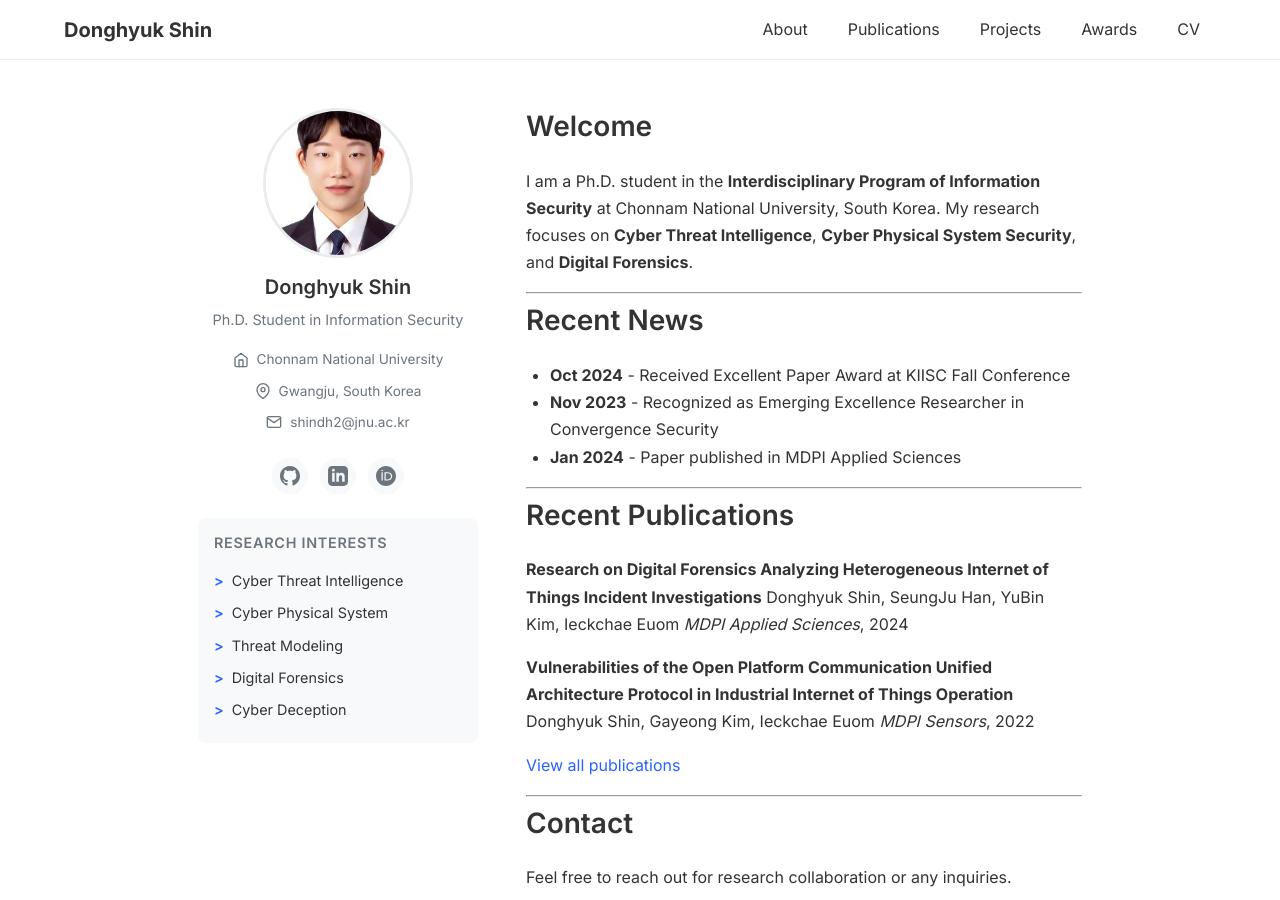
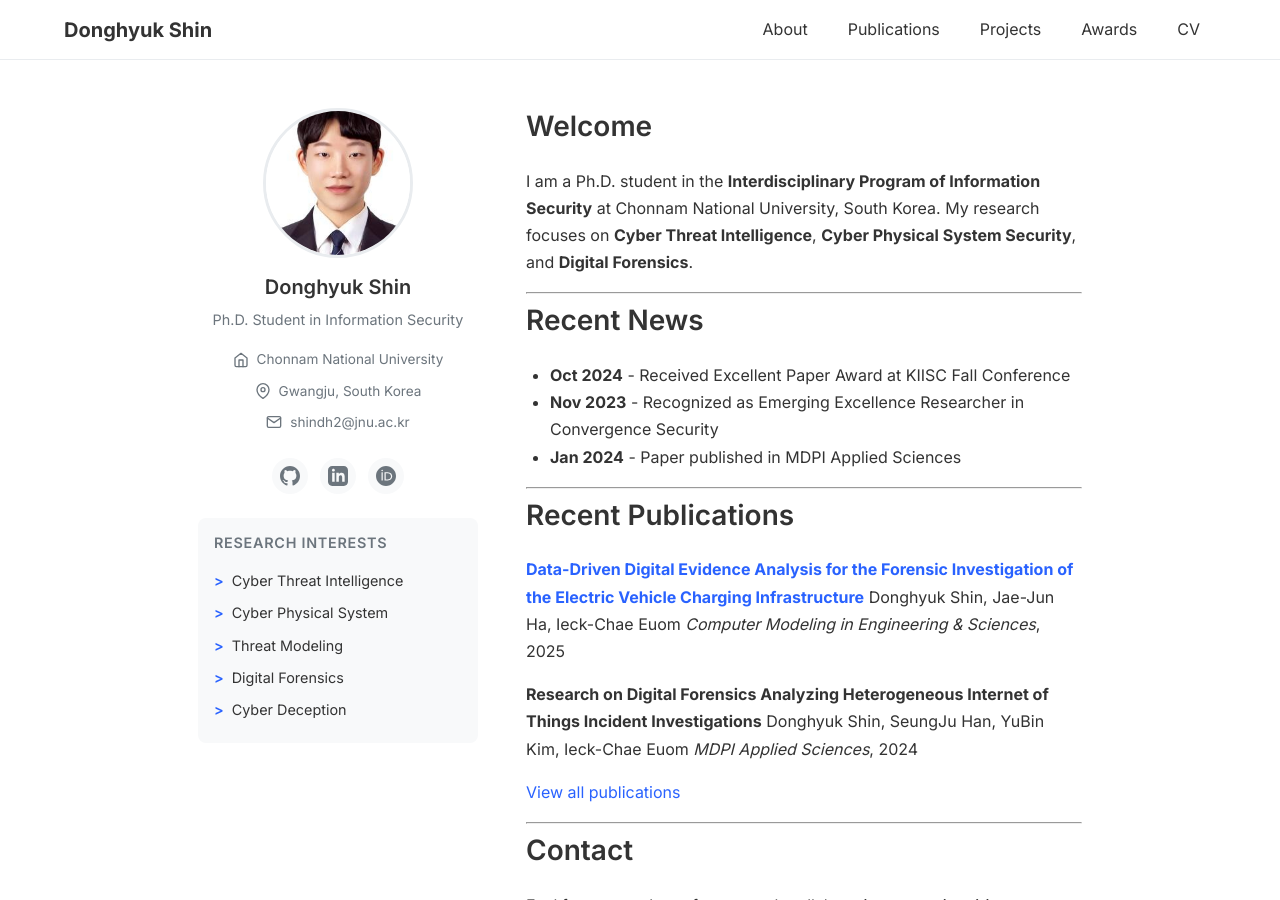
Before and after one commit to soledo/soledo.github.io, a Jekyll site: the page built from index.md, in a window 1280 px wide and 900 px high. Built offline with Jekyll 4.4.1, drawn with Linux system fonts in a browser that asks for light colours.

Commit message:
Add CMES 2025 publication on EV charging infrastructure forensics

```diff
--- a/index.md
+++ b/index.md
@@ -19,13 +19,13 @@ I am a Ph.D. student in the **Interdisciplinary Program of Information Security*
 
 ## Recent Publications
 
+**[Data-Driven Digital Evidence Analysis for the Forensic Investigation of the Electric Vehicle Charging Infrastructure](https://doi.org/10.32604/cmes.2025.066727)**
+Donghyuk Shin, Jae-Jun Ha, Ieck-Chae Euom
+*Computer Modeling in Engineering & Sciences*, 2025
+
 **Research on Digital Forensics Analyzing Heterogeneous Internet of Things Incident Investigations**
-Donghyuk Shin, SeungJu Han, YuBin Kim, Ieckchae Euom
+Donghyuk Shin, SeungJu Han, YuBin Kim, Ieck-Chae Euom
 *MDPI Applied Sciences*, 2024
-
-**Vulnerabilities of the Open Platform Communication Unified Architecture Protocol in Industrial Internet of Things Operation**
-Donghyuk Shin, Gayeong Kim, Ieckchae Euom
-*MDPI Sensors*, 2022
 
 [View all publications](/publications/)
 
```
Also changed, not shown: _pages/cv.md (+4 -2 lines), _pages/publications.md (+8 -1 lines).
